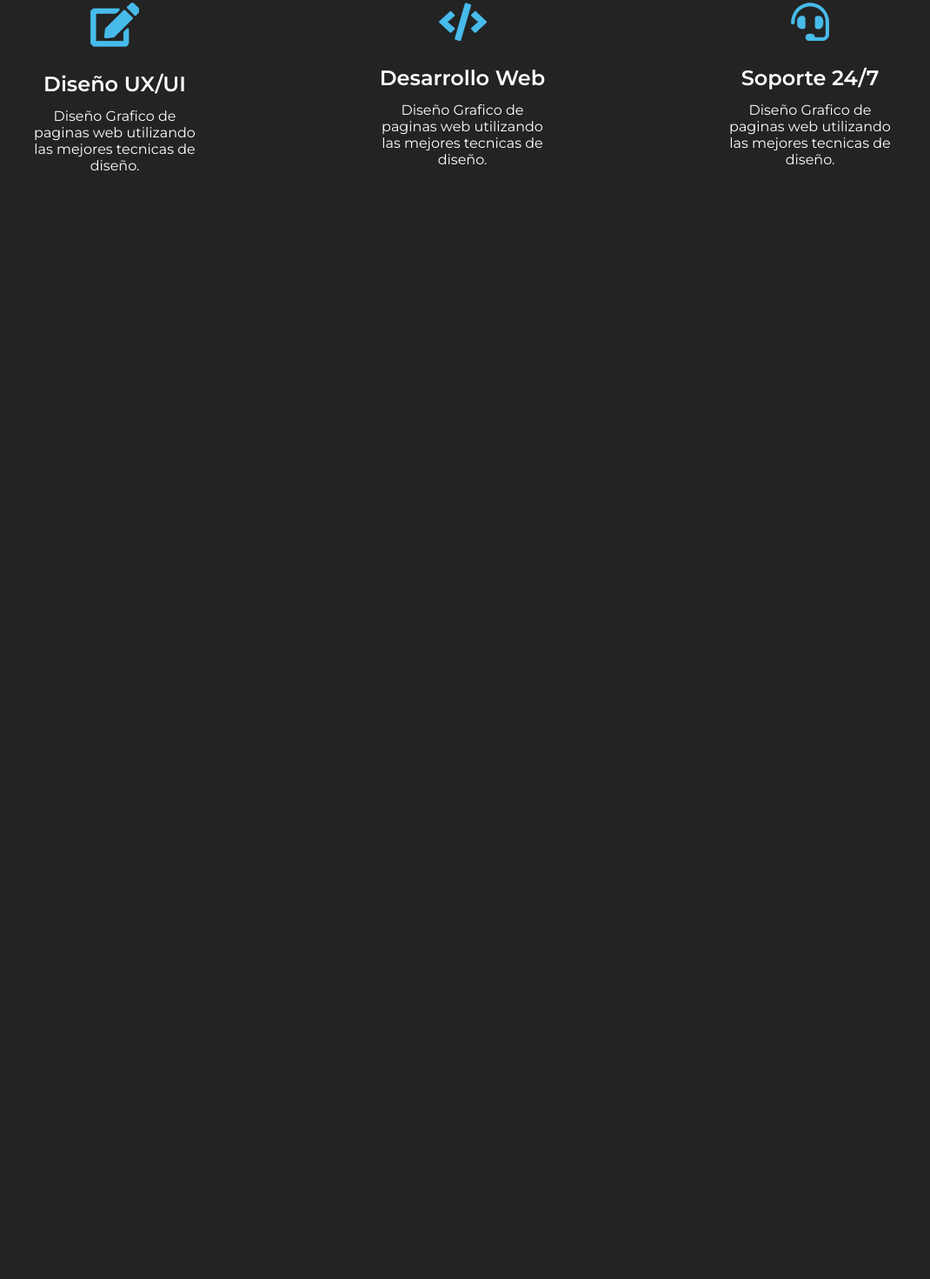
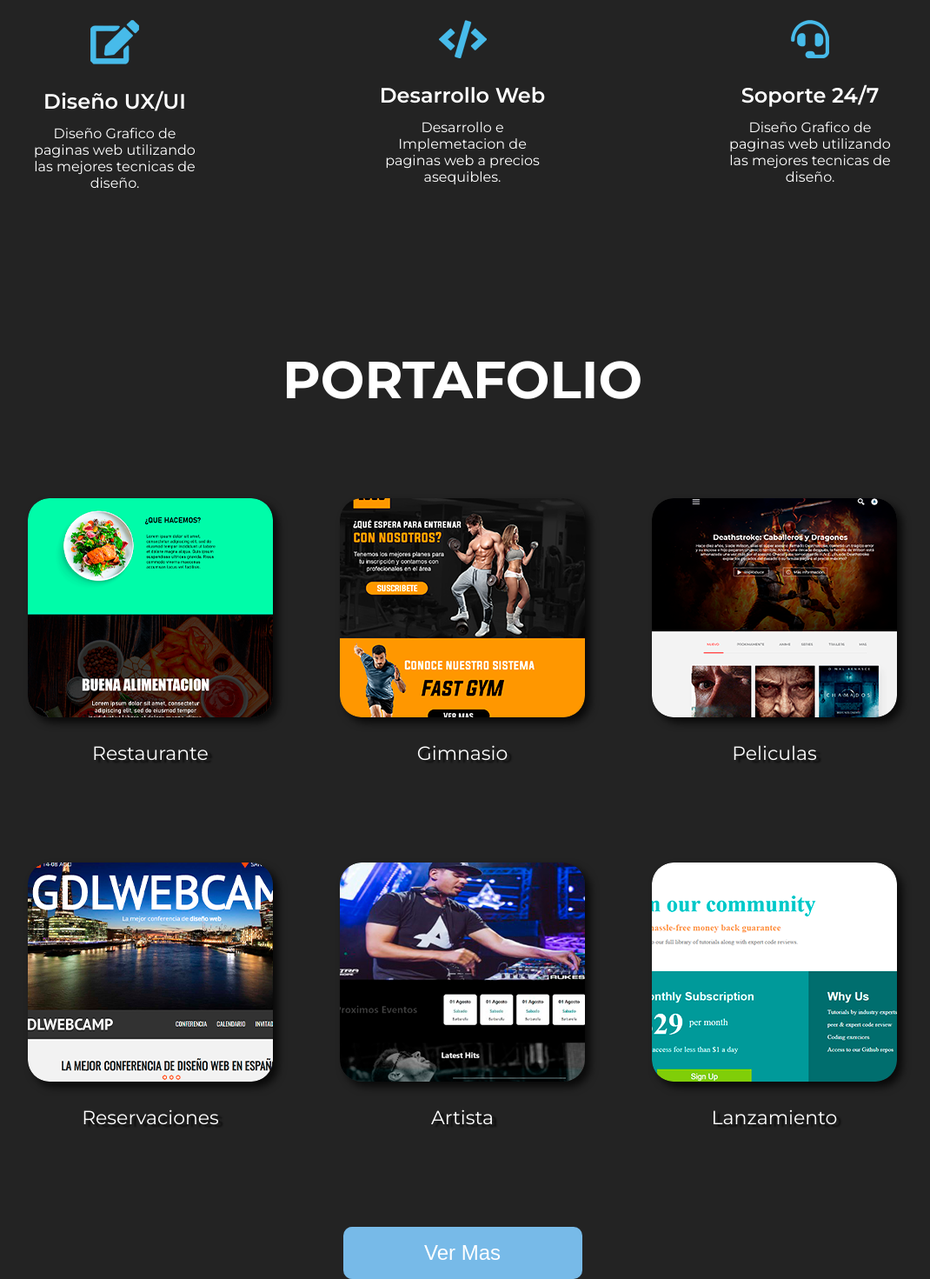
Before and after one commit to eidytrinidad/webandcodes, a plain HTML site: page index.html in a window 1280 px wide. Shown: the part 1018-2489 px from the top of the page at 87% size, without its empty margins (108-1178 px from the left). Before the commit the page ends 1318 px from the top, so only its background shows below. Drawn offline with Linux system fonts and the light colour scheme.

Commit message:
Creating Portafolio Section

```diff
--- /dev/null
+++ b/css/Portafolio.scss
@@ -0,0 +1,52 @@
+.Portafolio{
+    width: 100%;
+    padding-top: 100px;
+
+    h2{
+        font-size: 60px;
+        color: $Blanco;
+        text-align: center;
+    }
+
+    .btnVerMas{
+        display: block;
+        margin: auto;
+
+        width: 100%;
+        max-width: 275px;
+        height: 60px;
+        font-size: 24px;
+        border-radius: 10px;
+        background-color: $Azul;
+        color: $Blanco;
+        border: none;
+    }
+    .container{
+        margin-top: 100px;
+        display: flex;
+        justify-content: space-between;
+        flex-wrap: wrap;
+
+        .paginaCaja{
+            width: 100%;
+            max-width: 282px;
+            text-align: center;
+            margin-bottom: 7rem;
+
+
+            img{
+                width: 100%;
+                box-shadow: 6px 6px 10px 0px rgba(0,0,0,0.75);
+                border-radius: 25px;
+            }
+
+            h4{
+                margin-top: 1.5rem;
+                color: $Blanco;
+                font-size: 22px;
+                font-weight: normal;
+                text-shadow: 5px 3px 2px rgba(0,0,0,0.7);
+            }
+        }
+    }
+}
--- a/css/Servicios.scss
+++ b/css/Servicios.scss
@@ -1,7 +1,8 @@
 .Servicios{
     width: 100%;
     padding-top: 100px;
-    padding-bottom: 100px;
+    margin-bottom: 80px;
+
     h2{
         font-size: 60px;
         color: $Blanco;
@@ -12,7 +13,7 @@
 
             display: flex;
             justify-content: space-between;
-            margin-top: 80px;
+            margin-top: 100px;
             .servicio{
                 text-align: center;
                 width: 100%;
--- a/css/fontColors.scss
+++ b/css/fontColors.scss
@@ -7,3 +7,4 @@ $Fuente:'Montserrat', sans-serif;
 
 $BGcolor:#232323;
 $Blanco:#fff;
+$Azul:#77bae8;
--- a/css/style.scss
+++ b/css/style.scss
@@ -1,6 +1,7 @@
 @import "fontColors.scss";
 @import 'Banner.scss';
 @import 'Servicios.scss';
+@import 'Portafolio.scss';
 
 *{
     box-sizing: border-box;
--- a/index.html
+++ b/index.html
@@ -43,7 +43,7 @@
                 <img src="img/Icon Dev.png" alt="">
 
                 <h3>Desarrollo Web</h3>
-                <p>Diseño Grafico de paginas web utilizando las mejores tecnicas de diseño.</p>
+                <p>Desarrollo e Implemetacion de paginas web a precios asequibles.</p>
              </div>
 
              <div class="servicio">
@@ -55,6 +55,37 @@
         </article>
     </section>
 
+    <section class="Portafolio">
+        <h2>PORTAFOLIO</h2>
+        <article class="container">
+            <div class="paginaCaja">
+                <img src="img/1.png" alt="restaurante">
+                <h4>Restaurante</h4>
+            </div>
+            <div class="paginaCaja">
+                <img src="img/2.png" alt="Gimnasio">
+                <h4>Gimnasio</h4>
+            </div>
+            <div class="paginaCaja">
+                <img src="img/3.png" alt="Peliculas">
+                <h4>Peliculas</h4>
+            </div>
+            <div class="paginaCaja">
+                <img src="img/4.png" alt="Reservaciones">
+                <h4>Reservaciones</h4>
+            </div>
+            <div class="paginaCaja">
+                <img src="img/5.png" alt="Artista">
+                <h4>Artista</h4>
+            </div>
+            <div class="paginaCaja">
+                <img src="img/6.png" alt="landing">
+                <h4>Lanzamiento</h4>
+            </div>
+        </article>
+        <button class="btnVerMas">Ver Mas</button>
+    </section>
+
     <script src="js/app.js"></script>
 </body>
 </html>
```
Also changed, not shown: css/style.css, 2 other files.
